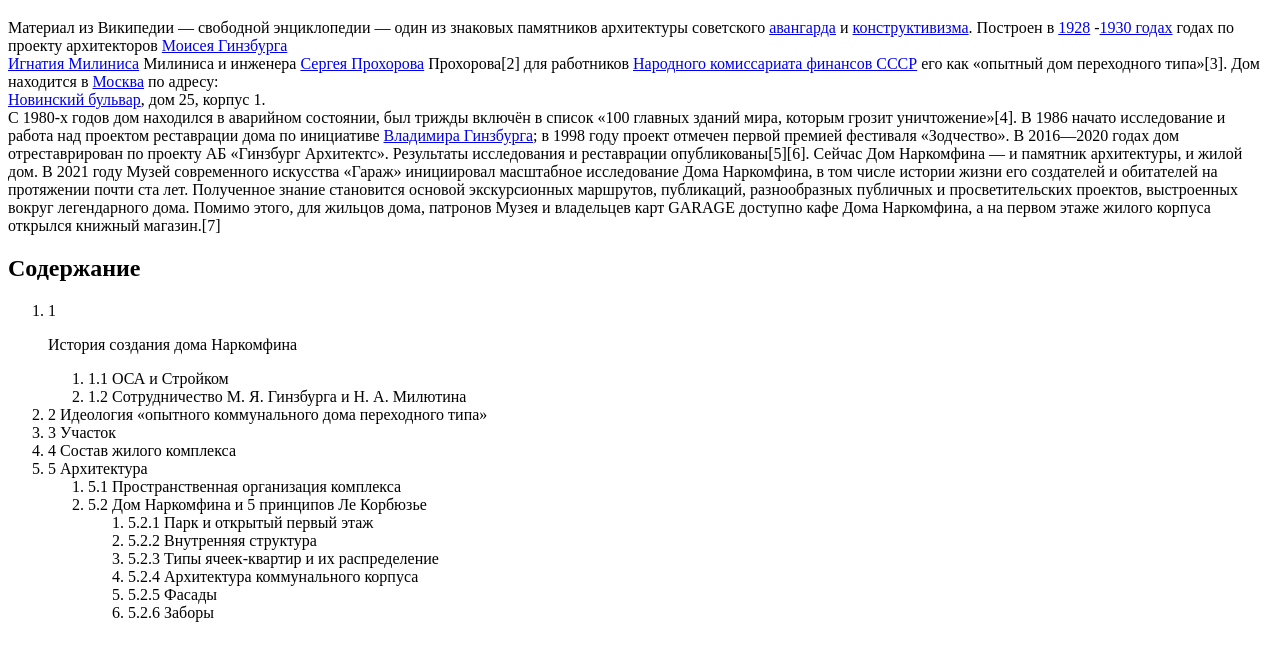
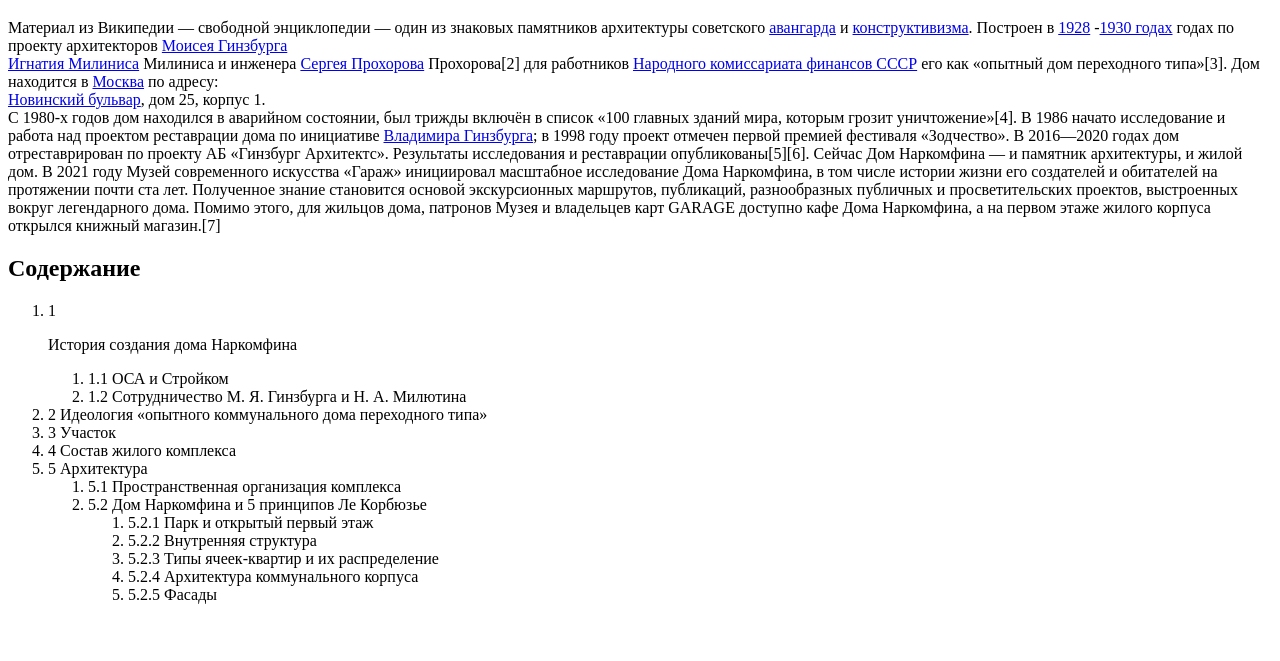
Before and after one commit to Orex-x/DZ-Website, a plain HTML site: page index.html in a window 1280 px wide. Shown: the part 61-722 px from the top of the page. Drawn offline with Linux system fonts and the light colour scheme.

Commit message:
Update index.html

```diff
--- a/index.html
+++ b/index.html
@@ -43,7 +43,6 @@
           <li>5.2.3 Типы ячеек-квартир и их распределение</li>
           <li>5.2.4 Архитектура коммунального корпуса</li>
           <li>5.2.5 Фасады</li>
-          <li>5.2.6 Заборы</li>
         </ol>
       </li>
     </ol>
```
